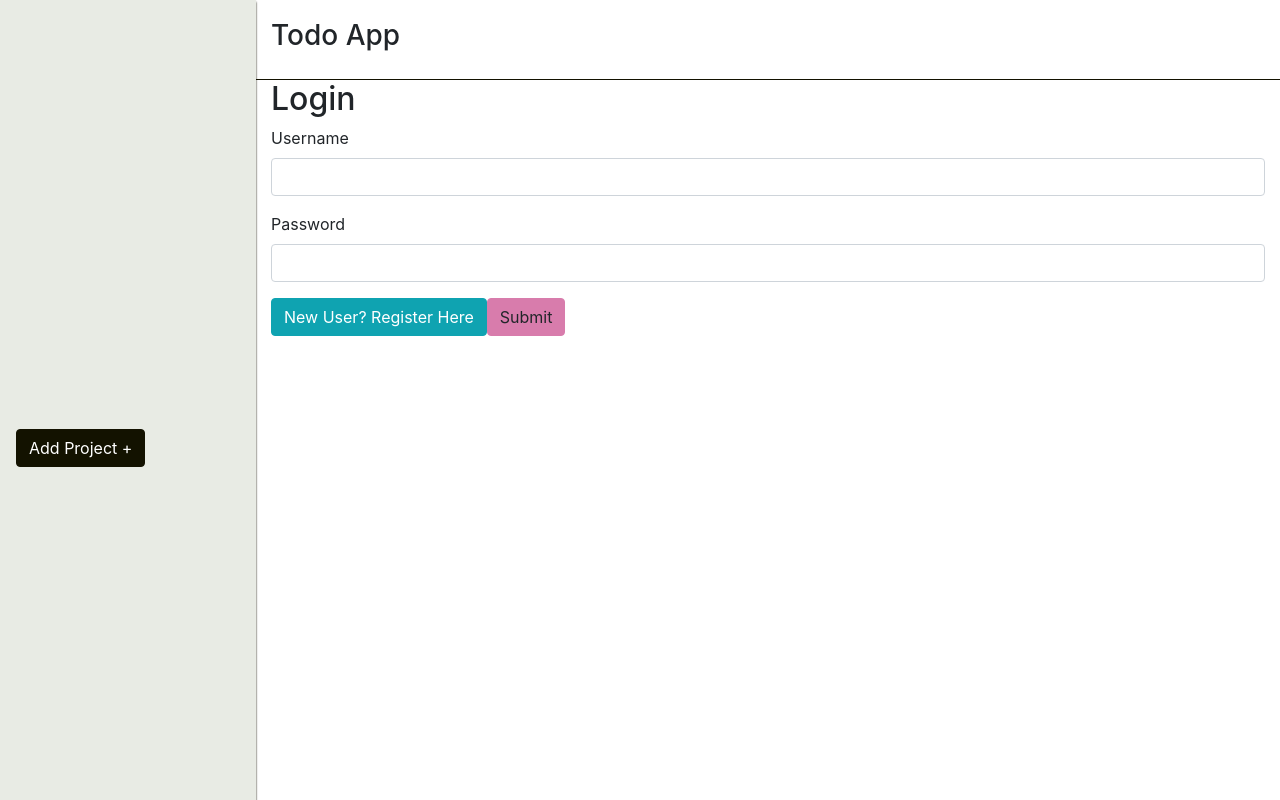
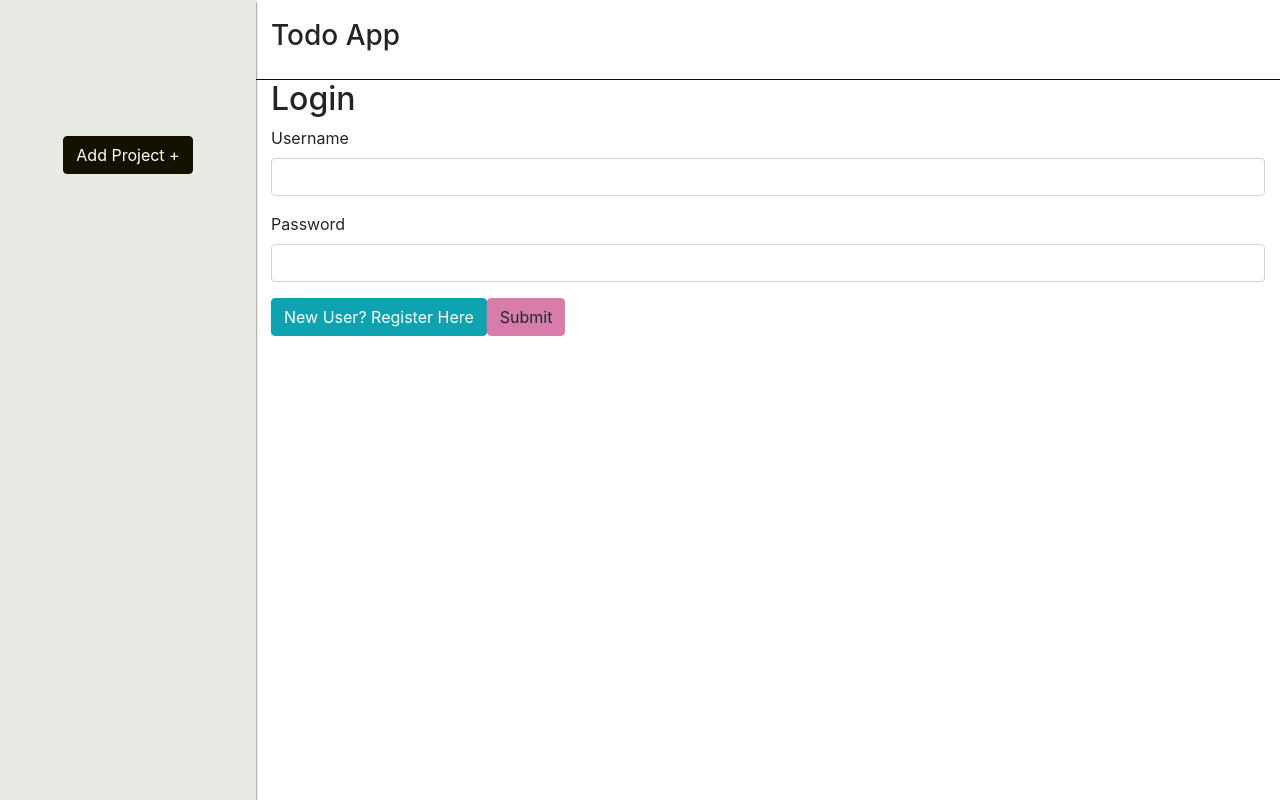
Before and after one commit to morgan-moreno25/full-stack-todo-list, a React (Create React App) app in the folder client/: page / in a window 1280 px wide. Built offline with nearby package versions, Linux system fonts and the light colour scheme.

Commit message:
Update Styling
Minor styling changes to accompany the changes in the Sidenav component

```diff
--- a/client/src/App.scss
+++ b/client/src/App.scss
@@ -25,11 +25,30 @@ $white: #fff;
 		grid-area: nav;
 		background: $light;
 		box-shadow: 0 2px 2px $dark;
-		display: grid;
-		grid-template-rows: 10vh 90vh;
-		grid-template-areas:
-			'title'
-			'projects';
+		display: flex;
+		flex-direction: column;
+		padding-top: 15vh;
+
+		ul {
+			list-style-type: none;
+			padding: 0;
+			display: flex;
+			flex-direction: column;
+
+			.project {
+				font-size: 1.4rem;
+				color: $secondary;
+				cursor: pointer;
+
+				&:hover {
+					opacity: 75%;
+				}
+
+				&.active {
+					font-weight: bolder;
+				}
+			}
+		}
 	}
 
 	#header {
```
